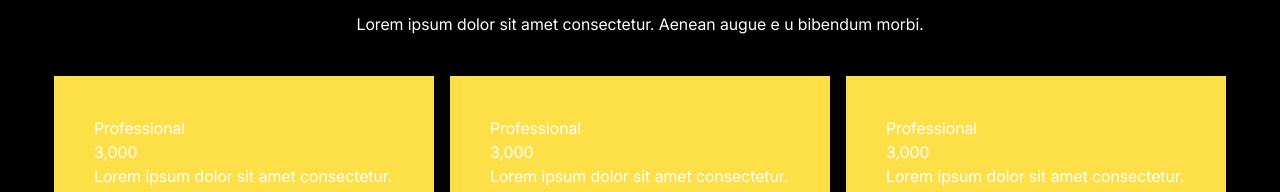
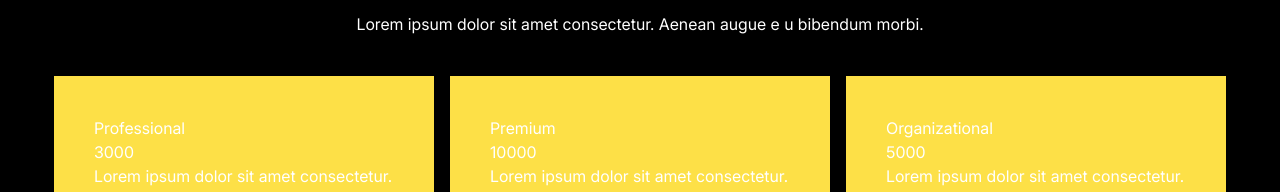
Before and after one commit to oseji/Binge, a React (Vite) app: page / in a window 1280 px wide. Shown: the part 2456-2648 px from the top of the page. Built offline with nearby package versions, Linux system fonts and the light colour scheme.

Commit message:
style updates

```diff
--- a/src/landing-page/Pricing.tsx
+++ b/src/landing-page/Pricing.tsx
@@ -1,6 +1,6 @@
 import proCheckbox from "../assets/pro-checkbox.png";
-import premiumCheckbox from "../assets/premium-checkbox.png";
-import orgCheckbox from "../assets/org-checkbox.png";
+// import premiumCheckbox from "../assets/premium-checkbox.png";
+// import orgCheckbox from "../assets/org-checkbox.png";
 
 type pricingType = {
   heading: string;
@@ -39,10 +39,10 @@ const Pricing = () => {
 
       <div className="pricingGrp">
         {pricingObject.map((element, index) => (
-          <div className="pricingCard">
-            <h1 className="pricingName">Professional</h1>
+          <div className="pricingCard" key={index}>
+            <h1 className="pricingName">{element.heading}</h1>
 
-            <h3 className="price">3,000</h3>
+            <h3 className="price">{element.price}</h3>
 
             <p>
               Lorem ipsum dolor sit amet consectetur. Iaculis quam rhoncus
```
